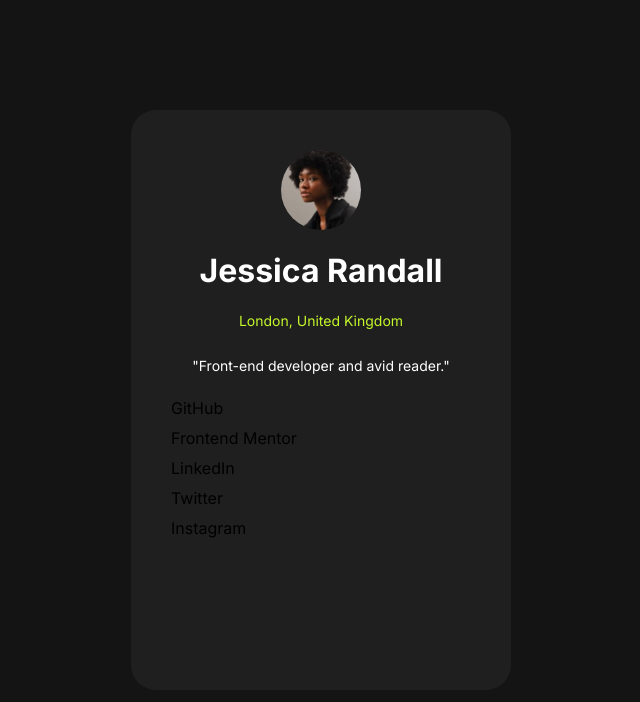
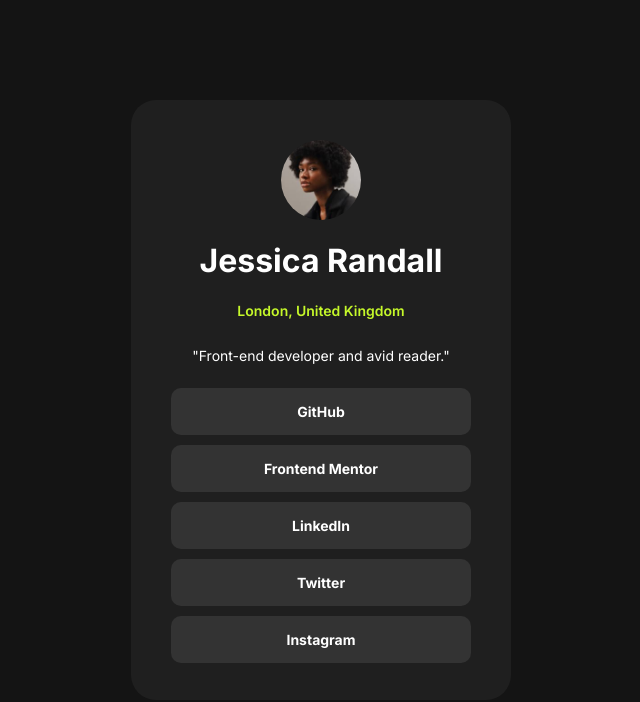
Before and after one commit to abandonedwaffle/social-links-profile-main, a plain HTML site: page index.html in a window 1280 px wide. Shown: the whole page, without its empty margins (319-959 px from the left). Drawn offline with Linux system fonts and the light colour scheme.

Commit message:
changed selector for links to anchor tag and font px to rem

```diff
--- a/style.css
+++ b/style.css
@@ -26,17 +26,18 @@
     text-align: center;
 }
 .nameContainer > p {
-    font-size: 14px;
+    font-size: 0.875rem;
     color: hsl(75, 94%, 57%);
+    font-weight: 600;
 }
 .bio {
-    font-size: 14px;
+    font-size: 0.875rem;
 
 }
 .main-container {
     background-color: hsl(0, 0%, 12%);
     width: 300px;
-    height: 500px;
+    height: 520px;
     padding: 40px;
     border-radius: 25px;
 }
@@ -53,17 +54,19 @@
     gap: 10px;
     margin-top: 10px;
 }
-button {
+a {
     padding: 15px 50px;
     font-weight: 700;
     background-color: hsl(0, 0%, 20%);
     color: white;
     border: none;
     border-radius: 10px;
-    font-size: 14px;
+    font-size: 0.875rem;
+    text-align: center;
+    text-decoration-style: none;
 }
 
-button:hover {
+a:hover {
     background-color: hsl(75, 94%, 57%);
     color: hsl(0, 0%, 8%);
     cursor: pointer;
```
